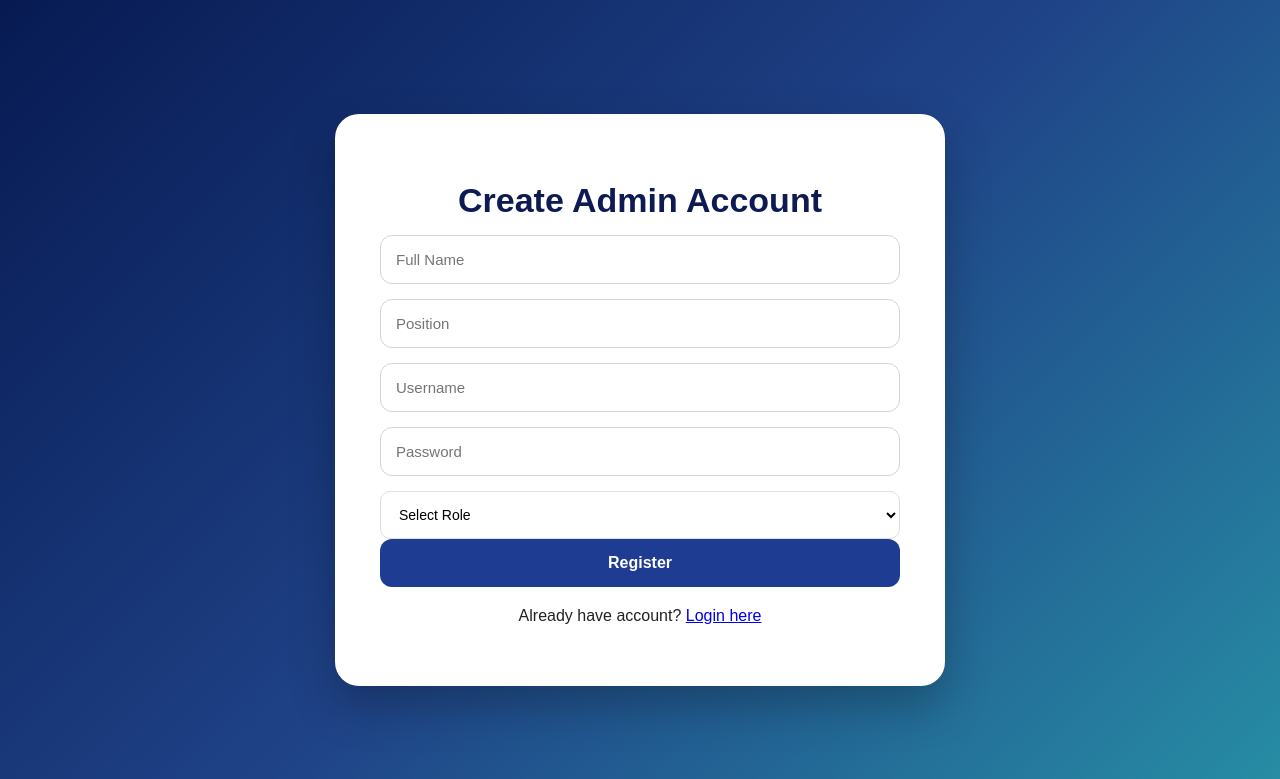
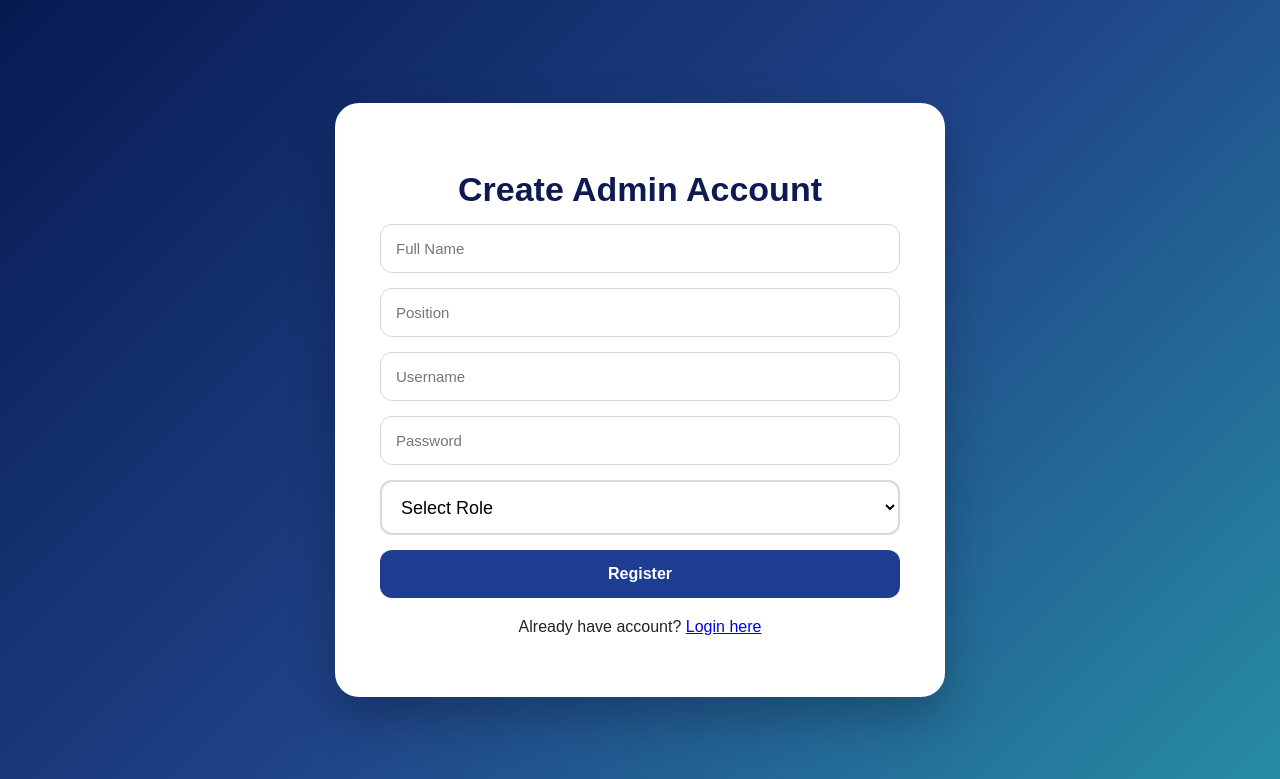
Before and after one commit to villacarlosmathias/aado-athlete-monitoring, a Flask app: page /register in a window 1280 px wide. Shown: the top 779 px of the page. Run offline with Flask 3, Linux system fonts and the light colour scheme.

Commit message:
Fix register form input sizes

```diff
--- a/static/style.css
+++ b/static/style.css
@@ -454,3 +454,15 @@ td select {
     font-size:13px;
     font-weight:600;
 }
+
+.login-card select {
+    width: 100%;
+    height: 55px;
+    border-radius: 12px;
+    font-size: 18px;
+    padding: 0 15px;
+    margin-bottom: 15px;
+    border: 2px solid #d9d9d9;
+    box-sizing: border-box;
+    background: white;
+}
```
